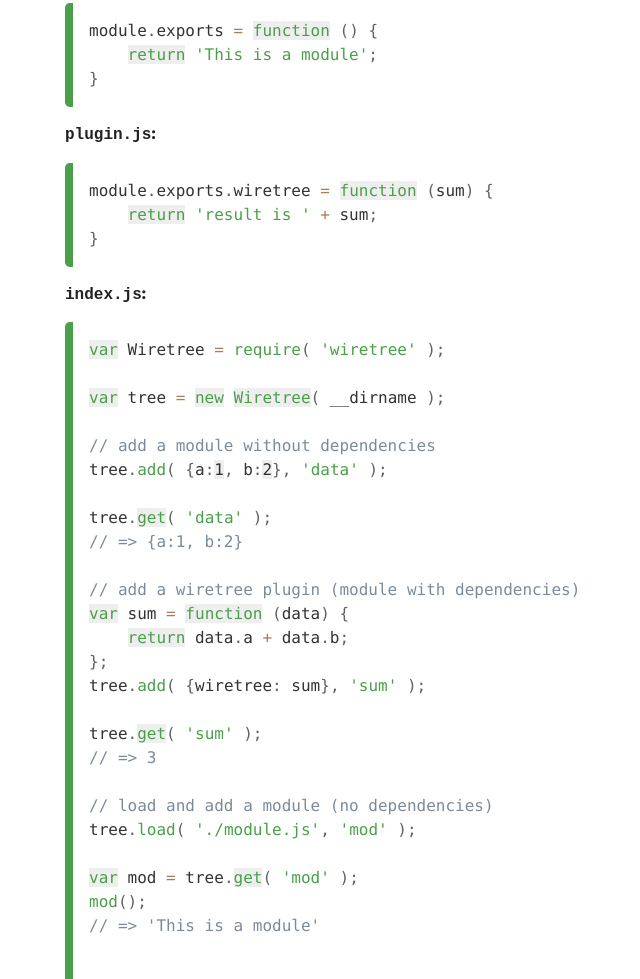
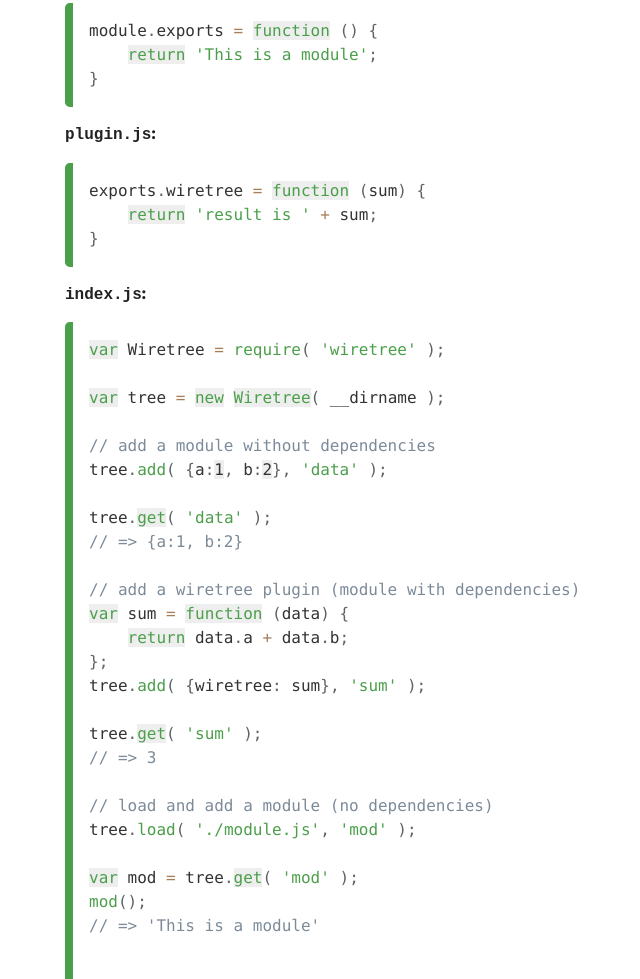
Before and after one commit to jacoborus/wiretree, a plain HTML site: page index.html in a window 1280 px wide. Shown: the part 833-1812 px from the top of the page, without its empty margins (175-815 px from the left). Drawn offline with Linux system fonts and the light colour scheme.

```diff
--- a/index.html
+++ b/index.html
@@ -40,7 +40,7 @@
     return &#39;This is a module&#39;;
 }</code></pre>
 			<p><strong><code>plugin.js</code>:</strong></p>
-			<pre><code class="language-javascript">module.exports.wiretree = function (sum) {
+			<pre><code class="language-javascript">exports.wiretree = function (sum) {
     return &#39;result is &#39; + sum;
 }</code></pre>
 			<p><strong><code>index.js</code>:</strong></p>
```
